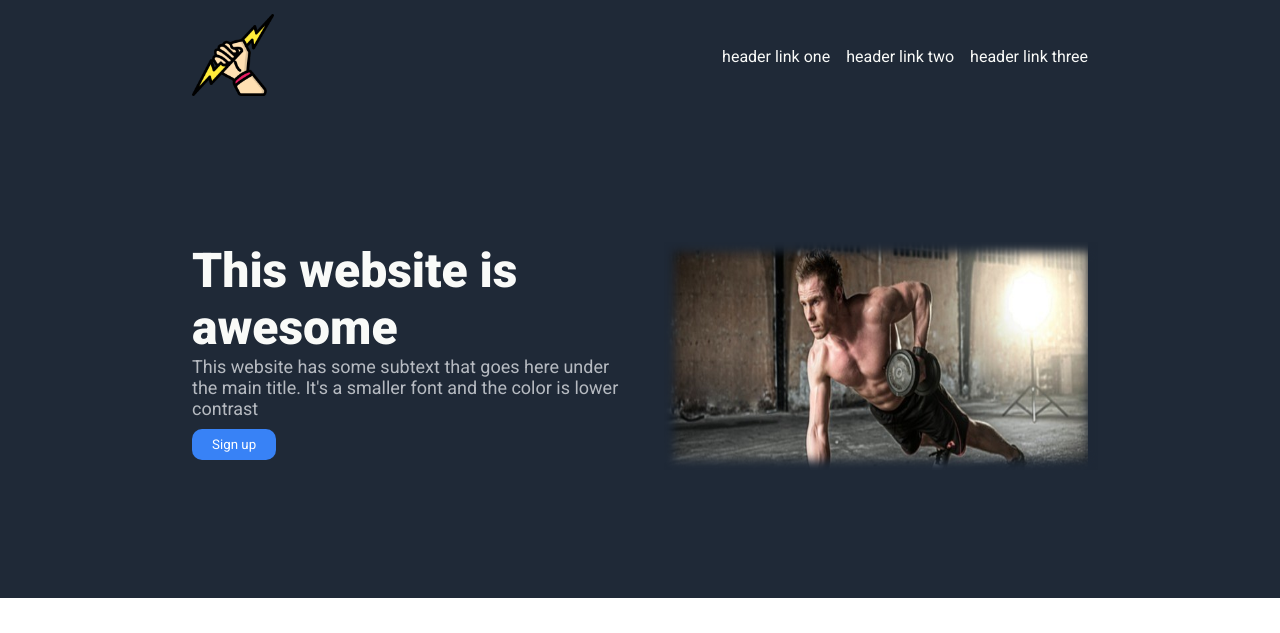
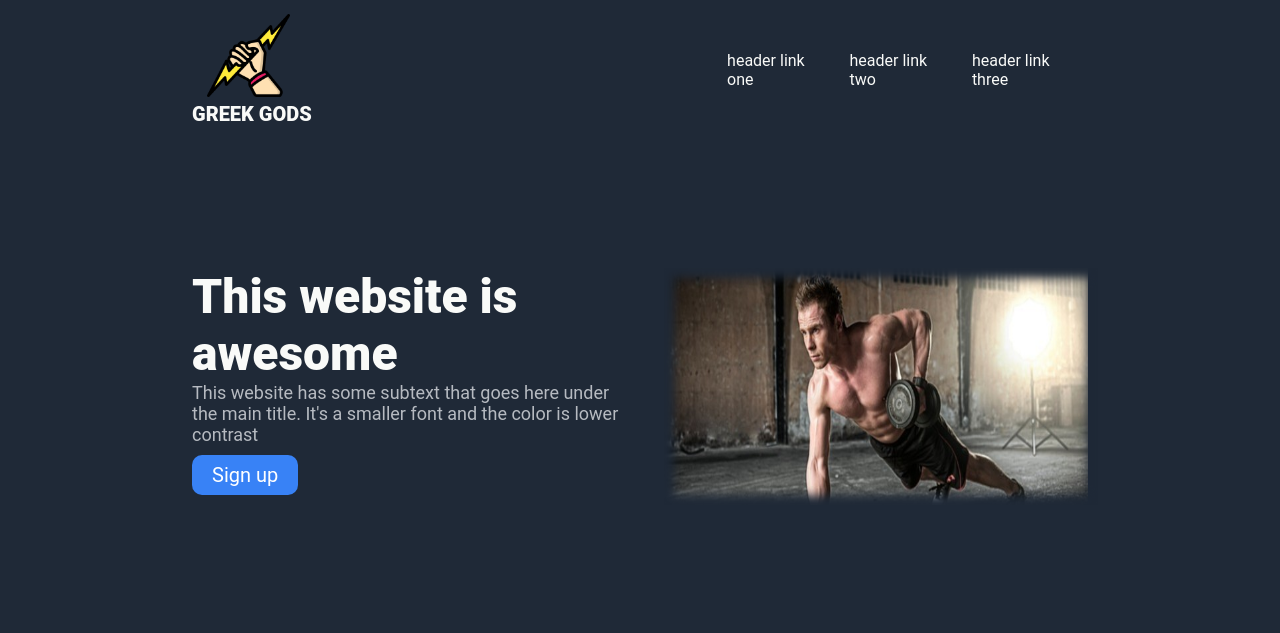
Before and after one commit to Ssj400/greek-gods-store, a plain HTML site: page index.html in a window 1280 px wide. Shown: the top 633 px of the page. Drawn offline with Linux system fonts and the light colour scheme.

Commit message:
Changes to the header and hero
Added title to the logo and made bigger the sign
up button.

```diff
--- a/index.html
+++ b/index.html
@@ -7,15 +7,14 @@
     <link rel="stylesheet" href="style.css">
     <link rel="preconnect" href="https://fonts.googleapis.com">
     <link rel="preconnect" href="https://fonts.gstatic.com" crossorigin>
-    <link href="https://fonts.googleapis.com/css2?family=Roboto:ital,wght@0,100..900;1,100..900&display=swap"
-        rel="stylesheet">
+    <link href="https://fonts.googleapis.com/css2?family=Jersey+15&family=Roboto:ital,wght@0,100..900;1,100..900&display=swap">
     <title>Greek Gods Store</title>
     <script src="https://kit.fontawesome.com/a076d05399.js" crossorigin="anonymous"></script>
 </head>
 
 <body>
     <header>
-        <div class="logo"><img src="media/zeus.png" alt="zeus-logo"></div>
+        <div class="logo"><img src="media/zeus.png" alt="zeus-logo"><p>GREEK GODS</p></div>
         <a href="">header link one</a>
         <a href="">header link two</a>
         <a href="">header link three</a>
--- a/style.css
+++ b/style.css
@@ -30,11 +30,16 @@ header a {
 
 .logo {
     margin-right: auto;
+    font-family: "Jersey 15", serif;
+    font-optical-sizing: auto;
+    font-weight: 900;
+    font-size: 20px;
 }
 
 .logo img {
     height: auto;
     width: 16%;
+    margin-left: 15px;
 }
 
 .hero {
@@ -87,6 +92,7 @@ header a {
     padding: 8px 20px;
     border: none;
     margin: 10px 0 10px 0;
+    font-size: 20px;
 }
 
 
@@ -204,6 +210,6 @@ footer {
     background-color: #1F2937;
     justify-content: center;
     align-items: center;
-    color:#FFF;
+    color: #FFF;
     padding: 3% 0;
 }
```
